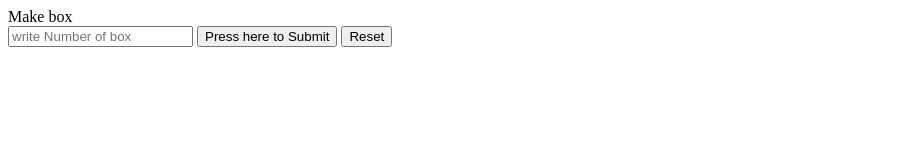
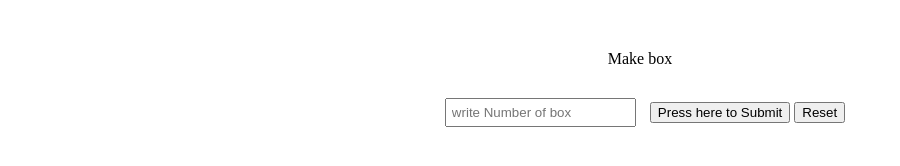
Before and after one commit to beellz/createBox, a plain HTML site: page index.html in a window 1280 px wide. Shown: the whole page, without its empty margins (0-900 px from the left). Drawn offline with Linux system fonts and the light colour scheme.

Commit message:
added syle to the box and margin top

```diff
--- a/style.css
+++ b/style.css
@@ -1,6 +1,20 @@
+.but {
+    text-align: center;
+
+    margin-top: 50px;
+}
+
+.boxNumber {
+    padding: 5PX;
+    margin: 10px;
+    margin-top: 30px;
+    margin-bottom: 40px;
+}
+
+
 .buttonMade {
     padding: 4px;
-    margin-top: 5px;
+    margin-top: 10px;
     height: auto;
     width: auto;
 }
```
